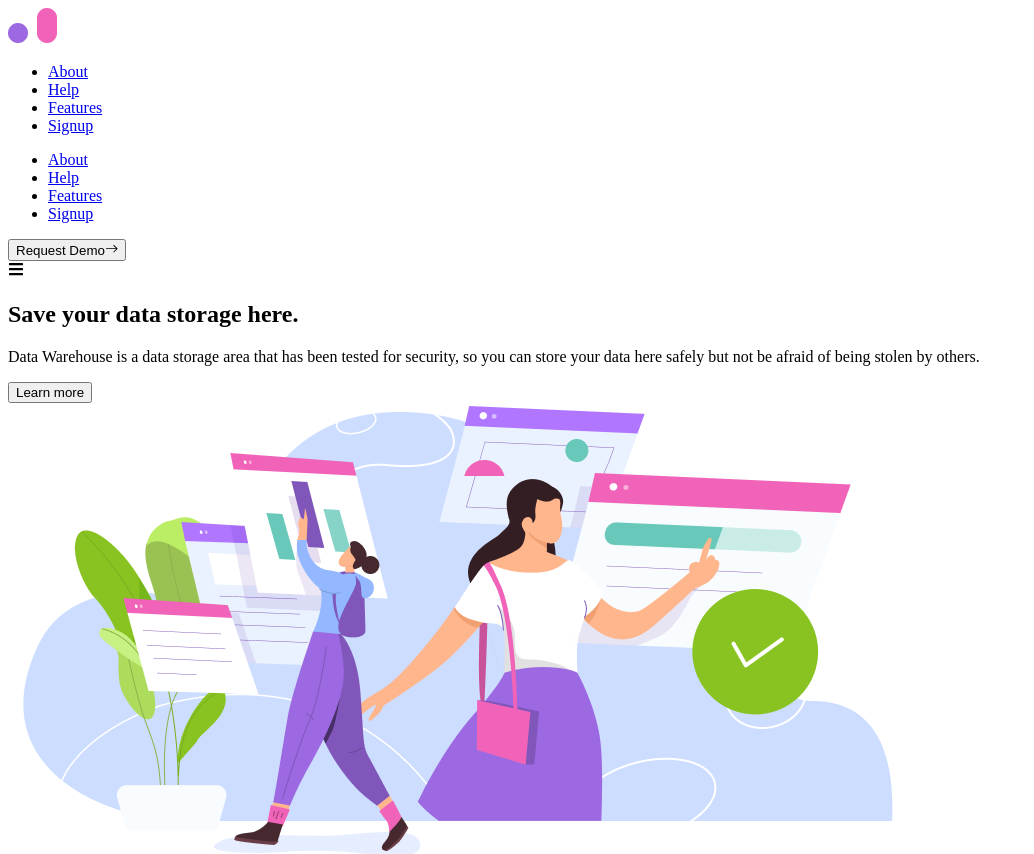
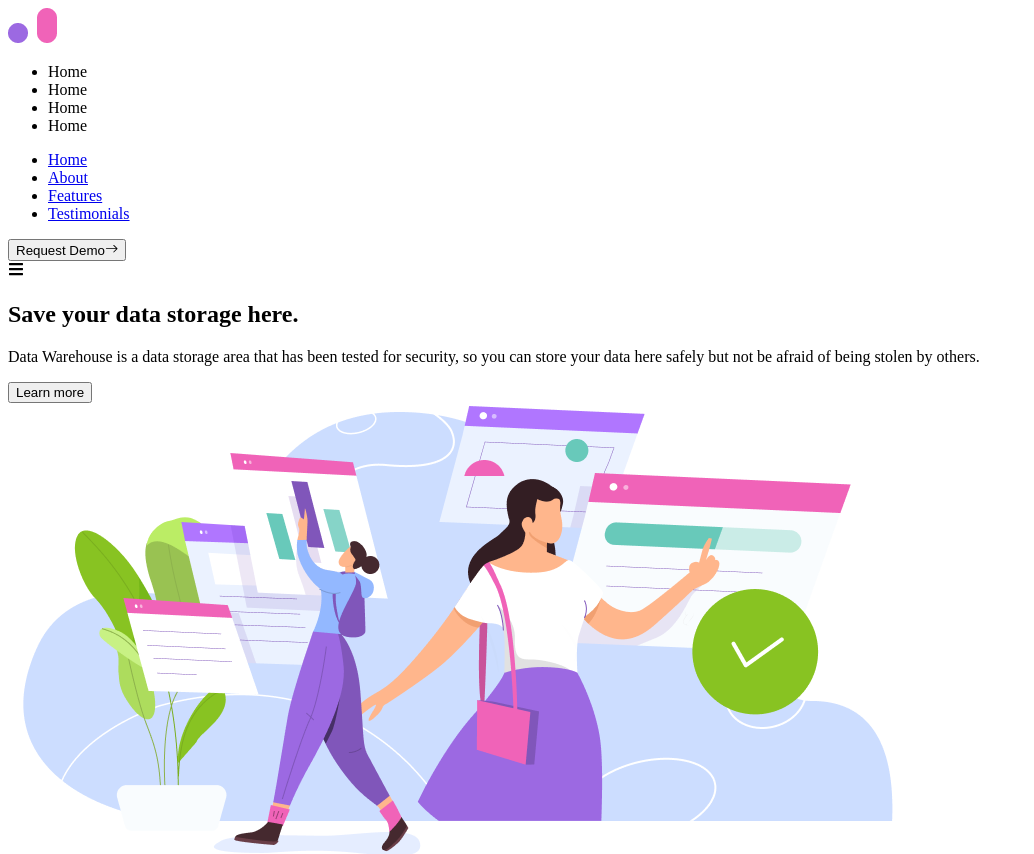
Before and after one commit to AhmedShaykh/Agency-Website, a React (Create React App) app: page / in a window 1280 px wide. Shown: the top 854 px of the page, without its empty margins (0-1034 px from the left). Built offline with nearby package versions, Linux system fonts and the light colour scheme.

Commit message:
Git Init

```diff
--- a/package.json
+++ b/package.json
@@ -9,6 +9,7 @@
     "react": "^18.2.0",
     "react-dom": "^18.2.0",
     "react-scripts": "5.0.1",
+    "react-scroll": "^1.8.7",
     "web-vitals": "^2.1.4"
   },
   "scripts": {
--- a/public/index.html
+++ b/public/index.html
@@ -19,7 +19,7 @@
   <link
     href="https://fonts.googleapis.com/css2?family=Nunito:ital,wght@0,200;0,300;0,400;0,500;0,600;0,700;0,800;0,900;1,200;1,300;1,400;1,500;1,600;1,700;1,800;1,900&family=Open+Sans:ital,wght@0,300;0,400;0,500;0,600;0,700;0,800;1,300;1,400;1,500;1,600;1,700;1,800&display=swap"
     rel="stylesheet" />
-  <title>React.JS Data Warehouse Website!</title>
+  <title>Data Warehouse Website!</title>
 </head>
 
 <body>
--- a/src/Components/Nav.js
+++ b/src/Components/Nav.js
@@ -1,10 +1,11 @@
 import React from 'react';
-import { navigationData } from '../Data';
+import { Link } from 'react-scroll';
+// import { navigationData } from '../Data';
 
 const Nav = () => {
   return (
     <nav>
-      <ul className='flex gap-x-8'>
+      {/* <ul className='flex gap-x-8'>
         {navigationData.map((item, index) => {
           return (
             <li key={index}>
@@ -12,6 +13,12 @@ const Nav = () => {
             </li>
           );
         })}
+      </ul> */}
+      <ul className="flex gap-x-8'">
+        <Link to='home' smooth={true} duration={500} ><li>Home</li></Link>
+        <Link to='home' smooth={true} duration={500} ><li>Home</li></Link>
+        <Link to='home' smooth={true} duration={500} ><li>Home</li></Link>
+        <Link to='home' smooth={true} duration={500} ><li>Home</li></Link>
       </ul>
     </nav>
   );
--- a/src/Data.js
+++ b/src/Data.js
@@ -18,11 +18,11 @@ import Feature4BgImg from '../src/Assets/Features/feature4_bg.png';
 
 export const navigationData = [
   {
-    name: 'About',
+    name: 'Home',
     href: '#',
   },
   {
-    name: 'Help',
+    name: 'About',
     href: '#',
   },
   {
@@ -30,7 +30,7 @@ export const navigationData = [
     href: '#',
   },
   {
-    name: 'Signup',
+    name: 'Testimonials',
     href: '#',
   },
 ];
```
Also changed, not shown: 2 other files (tests, documents, lock files or other folders).
